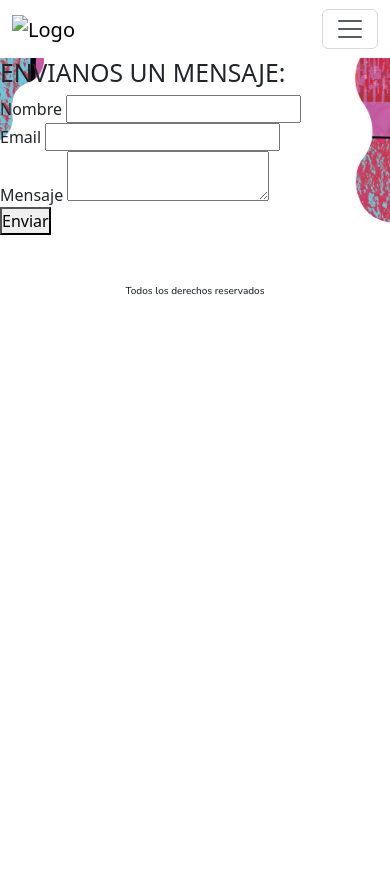
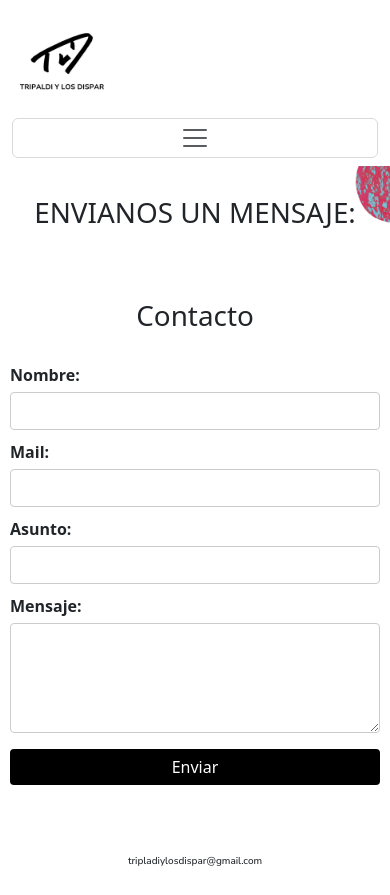
Before and after one commit to santi9955/entrega-final, a website: page PAGES/contactanos.html in a window 390 px wide. Before the commit the page ends 844 px from the top, so only its background shows below. Drawn offline with nearby package versions, Linux system fonts and the light colour scheme.

Commit message:
entrega-final

```diff
--- a/PAGES/contactanos.html
+++ b/PAGES/contactanos.html
@@ -1,22 +1,23 @@
 <!DOCTYPE html>
 <html lang="en">
+
 <head>
   <meta charset="UTF-8">
   <meta name="viewport" content="width=device-width, initial-scale=1.0">
   <!-- link de boostrap -->
-    <link href="https://cdn.jsdelivr.net/npm/bootstrap@5.3.3/dist/css/bootstrap.min.css"
-    rel="stylesheet" integrity="sha384-QWTKZyjpPEjISv5WaRU9OFeRpok6YctnYmDr5pNlyT2bRjXh0JMhjY6hW+ALEwIH"
-    crossorigin="anonymous">
+  <link href="https://cdn.jsdelivr.net/npm/bootstrap@5.3.3/dist/css/bootstrap.min.css" rel="stylesheet"
+    integrity="sha384-QWTKZyjpPEjISv5WaRU9OFeRpok6YctnYmDr5pNlyT2bRjXh0JMhjY6hW+ALEwIH" crossorigin="anonymous">
   <!-- link de css -->
   <link rel="stylesheet" href="/css/style.css">
   <title> CONTACTANOS </title>
 </head>
+
 <body class="pagina-secundaria">
   <header>
     <nav class="navbar navbar-expand-lg">
       <div class="container-fluid">
-        <a class="navbar-brand" href="#">
-          <img src="imagenes/logo-tld-fondo-blanco.jpeg" alt="Logo">
+        <a class="navbar-brand" href="/index.html">
+          <img src="/imagenes/logo-tld-fondo-blanco.jpeg" alt="Logo">
         </a>
         <button class="navbar-toggler" type="button" data-bs-toggle="collapse" data-bs-target="#navbarNav"
           aria-controls="navbarNav" aria-expanded="false" aria-label="Toggle navigation">
@@ -41,35 +42,44 @@
       </div>
     </nav>
   </header>
-<main>
-    <div>
-        <h2> ENVIANOS UN MENSAJE: </h2>
-        <form>
-            <div>
-                <label for="name"> Nombre </label>
-                <input type="text" name="" id="nombre">
+  <main class="formulario">
+    <h1> ENVIANOS UN MENSAJE: </h1>
+    <div class="container">
+      <h1>Contacto</h1>
+      <form action="enviar.php" method="post">
+        <div class="form-group">
+          <label for="name">Nombre:</label>
+          <input type="text" id="name" name="name" required>
         </div>
-            <div>
-                <label for="name"> Email </label>
-                <input type="email" name="" id="email">
+
+        <div class="form-group">
+          <label for="email">Mail:</label>
+          <input type="email" id="email" name="email" required>
         </div>
-            <div>
-                <label for="name"> Mensaje </label>
-                <textarea name="mensaje" id="mensaje"></textarea>
+
+        <div class="form-group">
+          <label for="subject">Asunto:</label>
+          <input type="text" id="subject" name="subject" required>
         </div>
-            <div>
-                <button type="button"> Enviar </button>
+
+        <div class="form-group">
+          <label for="message">Mensaje:</label>
+          <textarea id="message" name="message" rows="4" required></textarea>
         </div>
+
+        <button type="submit" name="submit">Enviar</button>
       </form>
     </div>
   </main>
-<footer>
-    <h3> Todos los derechos reservados </h3>
+  <footer class="footer-secundario-sn">
+    <h3> tripladiylosdispar@gmail.com </h3>
   </footer>
   <!-- script js -->
   <script src="https://cdn.jsdelivr.net/npm/bootstrap@5.3.3/dist/js/bootstrap.bundle.min.js"
     integrity="sha384-YvpcrYf0tY3lHB60NNkmXc5s9fDVZLESaAA55NDzOxhy9GkcIdslK1eN7N6jIeHz"
     crossorigin="anonymous"></script>
 </body>
+
 </html>
+
 </html>
--- a/sass/main.scss
+++ b/sass/main.scss
@@ -8,10 +8,16 @@
 /* fuente de google */
 @import url('https://fonts.googleapis.com/css2?family=Nunito+Sans:ital,opsz,wght@0,6..12,200..1000;1,6..12,200..1000&display=swap');
 
+// variables
+
+$color-texto: #1c1c1c;
+
 // imports scss
 @import "utilidades/musica";
 @import "utilidades/conciertos";
 @import "utilidades/sobre-nosotros";
+@import "utilidades/contactanos";
+@import "utilidades/extend";
 
 // nesting
 
@@ -35,23 +41,28 @@ header {
     position: sticky;
     top: 0;
     z-index: 10;
+
     .nav-item {
         display: flex;
         justify-content: left;
     }
-    .nav-link{
+
+    .nav-link {
         font-size: larger;
         font-weight: bold;
-        color: black;
+        color: $color-texto;
     }
+
     nav {
         .container-fluid {
             a {
                 width: fit-content;
+
                 img {
                     width: 100px;
                 }
             }
+
             .collapse {
                 justify-content: space-around;
                 width: 100%;
@@ -67,19 +78,15 @@ header {
     }
 }
 
+body {
+    background: rgb(101, 198, 215);
+    background: linear-gradient(0deg, rgba(101, 198, 215, 1) 0%, rgba(255, 255, 255, 0) 20%);
+}
+
 /* main */
 main {
     width: 100%;
     flex-direction: column;
-    .background-vide {
-        position: sticky;
-        top: 0;
-        left: 0;
-        width: 100%;
-        height: 100%;
-        object-fit: cover;
-        z-index: 1000;
-    }
 
     h1 {
         text-align: center;
@@ -92,6 +99,7 @@ main {
     }
 
 }
+
 .padre-flex {
     display: flex;
     justify-content: center;
@@ -101,8 +109,13 @@ main {
 
     a {
         width: 50px;
+
         img {
             width: 100%;
+        }
+
+        .logo-you {
+            width: 65px;
         }
     }
 }
@@ -123,8 +136,8 @@ section {
         font-size: large;
 
         .box-model {
-            border-top: solid black 2px;
-            border-bottom: solid black 2px;
+            border-top: solid $color-texto 2px;
+            border-bottom: solid $color-texto 2px;
             padding: 10px 0px;
             margin: 0px 10px;
         }
@@ -137,6 +150,16 @@ footer {
     h3 {
         font-family: "Nunito Sans", sans-serif;
         font-size: x-small;
+        text-align: center;
         padding: 50px 0px 10px 0px;
     }
 }
+
+.footer-secundario {
+    position: absolute;
+    bottom: 0;
+    left: 0;
+    width: 100%;
+    padding: 10px;
+    text-align: center;
+}
--- a/sass/utilidades/_conciertos.scss
+++ b/sass/utilidades/_conciertos.scss
@@ -1,31 +1,31 @@
-body{
-    #conciertos{
-        .itinerario{
+body {
+    #conciertos {
+        .itinerario {
             display: flex;
         }
-        .itinerario2{
+
+        .itinerario2 {
             display: flex;
         }
-        .itinerario3{
+
+        .itinerario3 {
             display: flex;
         }
-        .fecha{
-        background-color: aqua;
-        text-align: left;
-        width: 50%;
-        height: 50%;
-        padding-left: 100px;
-        margin: 30px;
-        font-size: large;
+
+        .fecha {
+            // background-color: aqua;
+            text-align: left;
+            @extend %form-conciertos;
+            margin-left: 200px;
+            padding-left: 200px;
         }
-        .donde{
-        background-color: aquamarine;
-        text-align: right;
-        width: 50%;
-        height: 50%;
-        padding-right: 100px;
-        margin: 30px;
-        font-size: larger;
+
+        .donde {
+            // background-color: aquamarine;
+            text-align: right;
+            @extend %form-conciertos;
+            margin-right: 200px;
+            padding-right: 200px;
         }
     }
 }
--- /dev/null
+++ b/sass/utilidades/_contactanos.scss
@@ -0,0 +1,74 @@
+.container {
+    max-width: 100%;
+    width: 100%;
+    padding: 0px 200px 0px 200px;
+    margin: 0 auto;
+    box-sizing: border-box;
+}
+
+form {
+    display: flex;
+    flex-direction: column;
+}
+
+.form-group {
+    margin-bottom: 15px;
+}
+
+label {
+    display: block;
+    margin-bottom: 5px;
+    font-weight: bold;
+}
+
+input[type="text"],
+input[type="email"],
+textarea {
+    width: 100%;
+    padding: 8px;
+    border: 1px solid #ccc;
+    border-radius: 4px;
+    box-sizing: border-box;
+}
+
+button {
+    padding: 10px 15px;
+    background-color: black;
+    color: #fff;
+    border: none;
+    border-radius: 4px;
+    cursor: pointer;
+    width: 100%;
+    box-sizing: border-box;
+}
+
+/* MQ */
+@media (max-width: 768px) {
+    .container {
+        padding: 15px;
+    }
+
+    .form-group {
+        margin-bottom: 10px;
+    }
+
+    button {
+        padding: 8px 12px;
+    }
+}
+
+@media (max-width: 480px) {
+    .container {
+        padding: 10px;
+    }
+
+    input[type="text"],
+    input[type="email"],
+    textarea {
+        padding: 6px;
+    }
+
+    button {
+        padding: 6px 10px;
+    }
+}
--- /dev/null
+++ b/sass/utilidades/_extend.scss
@@ -0,0 +1,6 @@
+%form-conciertos {
+    width: 50%;
+    height: 50%;
+    margin: 30px;
+    font-size: large;
+}
--- a/sass/utilidades/_sobre-nosotros.scss
+++ b/sass/utilidades/_sobre-nosotros.scss
@@ -1,9 +1,19 @@
-main{
-    .descripcion2{
-    margin: 40px;
+main {
+    .descripcion2 {
+        margin: 0px 200px 0px 250px;
+        font-family: "Nunito Sans", sans-serif;
+        padding: 30px;
+        text-align: start;
+        font-size: large;
     }
+
 }
 
-footer{
-text-align: center;
+.footer-secundario-sn {
+    position: relative;
+    bottom: 0;
+    left: 0;
+    width: 100%;
+    padding: 10px;
+    text-align: center;
 }
```
Also changed, not shown: PAGES/conciertos.html (+9 -7 lines), PAGES/musica.html (+7 -6 lines), PAGES/sobre_nosotros.html (+30 -17 lines), index.html (+17 -11 lines), css/style.css, 1 other file. Lines whose indentation alone changed are shown as unchanged.
